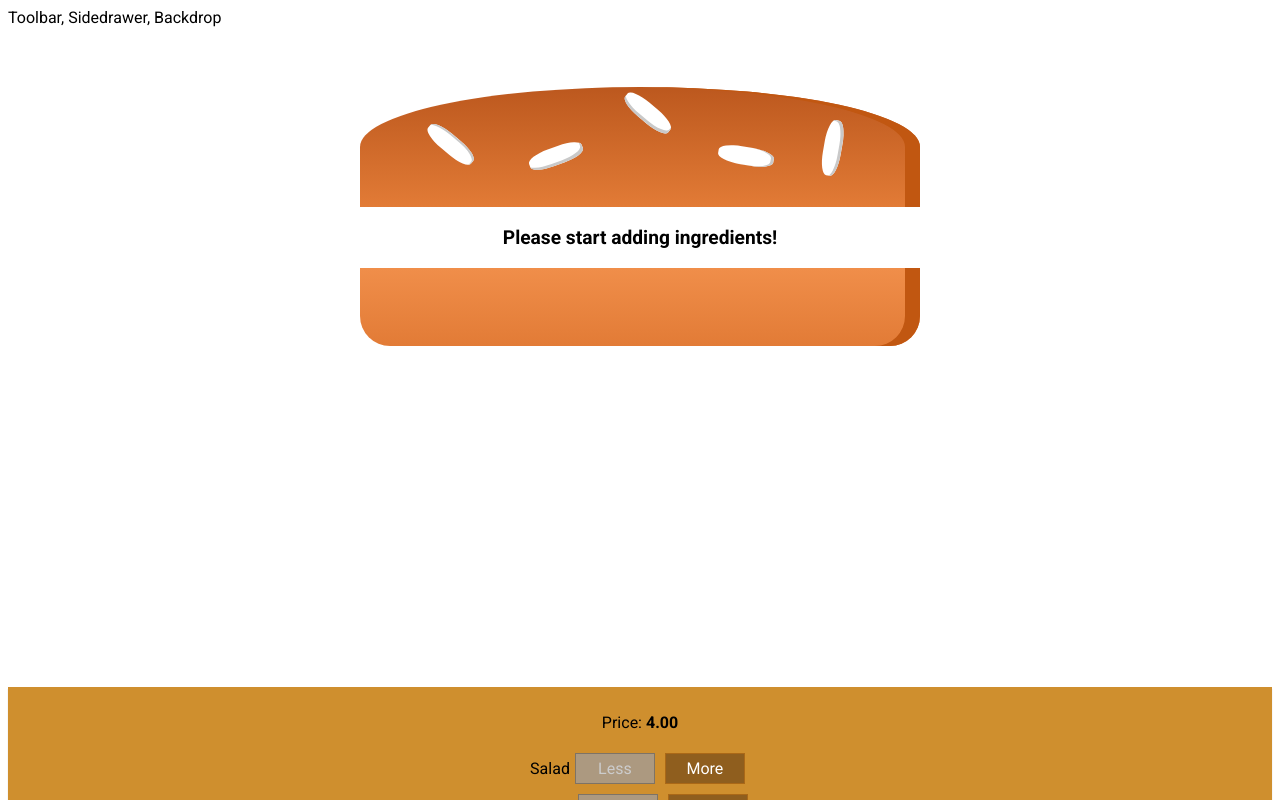
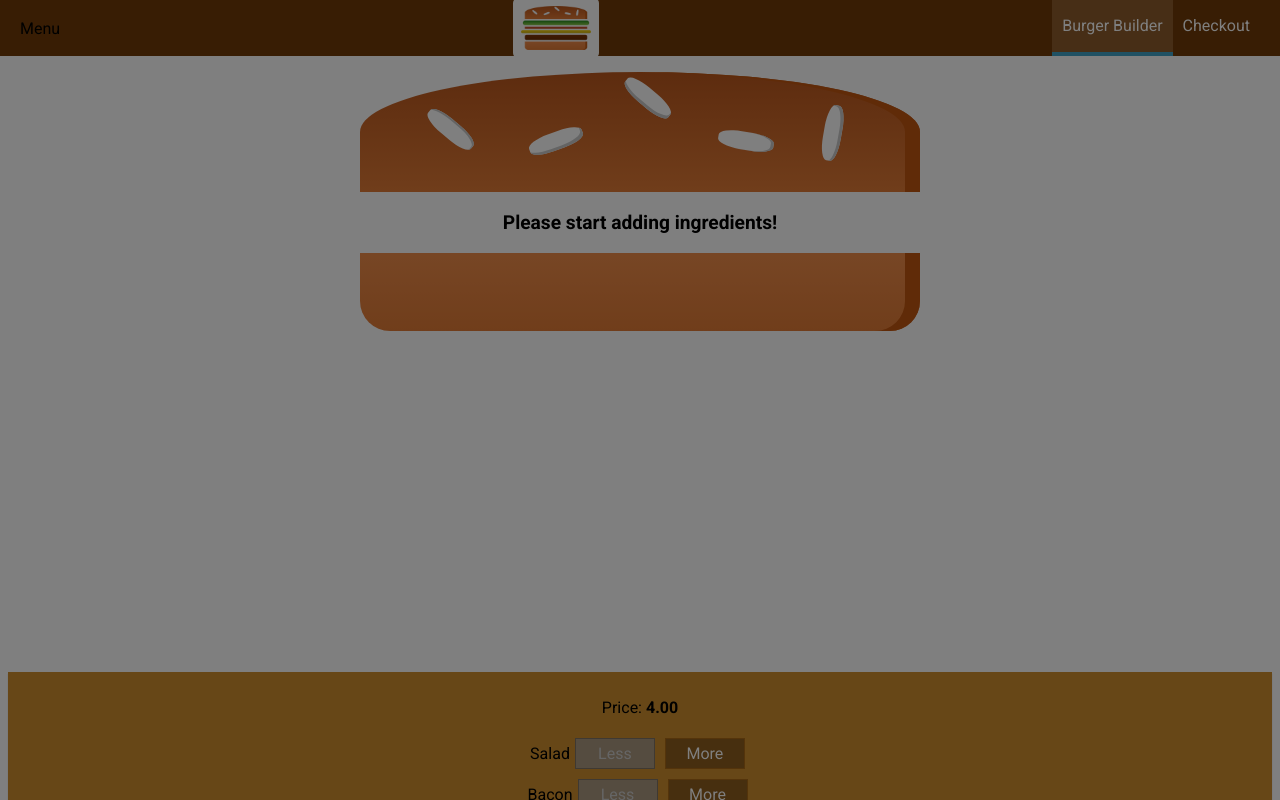
Before and after one commit to hocsinhguongmau/burger-builder, a React (Create React App) app: page / in a window 1280 px wide. Shown: the top 800 px of the page. Built offline with nearby package versions, Linux system fonts and the light colour scheme.

Commit message:
Add navigation, logo

```diff
--- a/src/components/Layout/Layout.js
+++ b/src/components/Layout/Layout.js
@@ -1,12 +1,18 @@
-import React from "react";
+import React, {Component} from "react";
 import Auxiliary from "../../hoc/Auxiliary";
+import Toolbar from "../Navigation/Toolbar/Toolbar";
+import SideDrawer from "../Navigation/SideDrawer/SideDrawer";
 import classes from "./Layout.module.scss";
 
-const Layout = props => (
-	<Auxiliary>
-		<div>Toolbar, Sidedrawer, Backdrop</div>
-		<main className={classes.Content}>{props.children}</main>
-	</Auxiliary>
-);
-
+class Layout extends Component {
+	render() {
+		return (
+			<Auxiliary>
+				<Toolbar />
+				<SideDrawer />
+				<main className={classes.Content}>{this.props.children}</main>
+			</Auxiliary>
+		);
+	}
+}
 export default Layout;
--- a/src/components/Layout/Layout.module.scss
+++ b/src/components/Layout/Layout.module.scss
@@ -1,3 +1,3 @@
 .Content{
-    margin: 60px 0 0;
+    margin: 72px 0 0;
 }
--- /dev/null
+++ b/src/components/Logo/Logo.js
@@ -0,0 +1,13 @@
+import React from "react";
+import burgerLogo from "../../assets/images/burger-logo.png";
+import classes from "./Logo.module.scss";
+
+const Logo = props => {
+	return (
+		<div className={classes.Logo} style={{height: props.height}}>
+			<img src={burgerLogo} alt="My Burger" />
+		</div>
+	);
+};
+
+export default Logo;
--- /dev/null
+++ b/src/components/Logo/Logo.module.scss
@@ -0,0 +1,10 @@
+.Logo{
+    height: 100%;
+    background: #fff;
+    padding: 8px;
+    height: 100%;
+    border-radius: 5px;
+    img{
+        height: 100%;
+    }
+}
--- /dev/null
+++ b/src/components/Navigation/NavigationItems/NavigationItem/NavigationItem.js
@@ -0,0 +1,17 @@
+import React from "react";
+import classes from "./NavigationItem.module.scss";
+
+const navigationItem = props => {
+	return (
+		<li className={classes.NavigationItem}>
+			<a
+				className={props.active ? classes.active : null}
+				href={props.link}
+			>
+				{props.children}
+			</a>
+		</li>
+	);
+};
+
+export default navigationItem;
--- /dev/null
+++ b/src/components/Navigation/NavigationItems/NavigationItem/NavigationItem.module.scss
@@ -0,0 +1,38 @@
+.NavigationItem {
+    margin: 10px 0;
+    box-sizing: border-box;
+    display: block;
+    width: 100%;
+    @media (min-width: 500px) {
+        margin: 0;
+        display: flex;
+        height: 100%;
+        width: auto;
+        align-items: center;
+    }
+
+    a {
+        color: #8F5C2C;
+        text-decoration: none;
+        width: 100%;
+        box-sizing: border-box;
+        display: block;
+        @media (min-width: 500px) {
+            color: white;
+            height: 100%;
+            padding: 16px 10px;
+            border-bottom: 4px solid transparent;
+        }
+
+        &.active,
+        &:active,
+        &:hover {
+            color: #40A4C8;
+            @media (min-width: 500px) {
+                background-color: #8F5C2C;
+                border-bottom: 4px solid #40A4C8;
+                color: white;
+            }
+        }
+    }
+}
--- /dev/null
+++ b/src/components/Navigation/NavigationItems/NavigationItems.js
@@ -0,0 +1,14 @@
+import React from "react";
+import NavigationItem from "./NavigationItem/NavigationItem";
+import classes from "./NavigationItems.module.scss";
+
+const navigationItems = () => {
+	return (
+		<ul className={classes.NavigationItems}>
+			<NavigationItem link="/" active>Burger Builder</NavigationItem>
+			<NavigationItem link="/">Checkout</NavigationItem>
+		</ul>
+	);
+};
+
+export default navigationItems;
--- /dev/null
+++ b/src/components/Navigation/NavigationItems/NavigationItems.module.scss
@@ -0,0 +1,12 @@
+.NavigationItems {
+    margin: 0;
+    padding: 0;
+    list-style: none;
+    display: flex;
+    flex-flow: column;
+    align-items: center;
+    height: 100%;
+    @media (min-width: 500px) {
+        flex-flow: row;
+    }
+}
--- /dev/null
+++ b/src/components/Navigation/SideDrawer/SideDrawer.js
@@ -0,0 +1,22 @@
+import React from "react";
+import Logo from "../../Logo/Logo";
+import NavigationItems from "../NavigationItems/NavigationItems";
+import Backdrop from "../../UI/Backdrop/Backdrop";
+import Auxiliary from "../../../hoc/Auxiliary";
+import classes from "./SideDrawer.module.scss";
+
+const sideDrawer = props => {
+	return (
+		<Auxiliary>
+			<Backdrop show />
+			<div className={classes.SideDrawer}>
+				<Logo />
+				<nav>
+					<NavigationItems />
+				</nav>
+			</div>
+		</Auxiliary>
+	);
+};
+
+export default sideDrawer;
--- /dev/null
+++ b/src/components/Navigation/SideDrawer/SideDrawer.module.scss
@@ -0,0 +1,24 @@
+.SideDrawer {
+    position: fixed;
+    top: 0;
+    left: 0;
+    width: 280px;
+    max-width: 70%;
+    height: 100%;
+    z-index: 200;
+    background: #fff;
+    padding: 32px 16px;
+    box-sizing: border-box;
+    transition: transform 0.3s ease-out;
+    @media (min-width: 500px) {
+        display: none;
+    }
+}
+
+.Open {
+    transform: translateX(0);
+}
+
+.Close {
+    transform: translateX(-100%);
+}
--- a/src/components/Navigation/Toolbar/Toolbar.js
+++ b/src/components/Navigation/Toolbar/Toolbar.js
@@ -0,0 +1,18 @@
+import React from "react";
+import Logo from "../../Logo/Logo";
+import NavigationItems from "../NavigationItems/NavigationItems";
+import classes from "./Toolbar.module.scss";
+
+const Toolbar = props => {
+	return (
+		<header className={classes.Toolbar}>
+			<div>Menu</div>
+			<Logo height="80%" />
+			<nav>
+				<NavigationItems />
+			</nav>
+		</header>
+	);
+};
+
+export default Toolbar;
--- /dev/null
+++ b/src/components/Navigation/Toolbar/Toolbar.module.scss
@@ -0,0 +1,18 @@
+.Toolbar{
+    height: 56px;
+    width: 100%;
+    position: fixed;
+    top: 0;
+    left: 0;
+    background-color: #703b09;
+    display: flex;
+    justify-content: space-between;
+    align-items: center;
+    padding: 0 20px;
+    box-sizing: border-box;
+    z-index: 90;
+    nav{
+        height: 100%;
+
+    }
+}
```
Also changed, not shown: src/assets/images/burger-logo.png (added).
